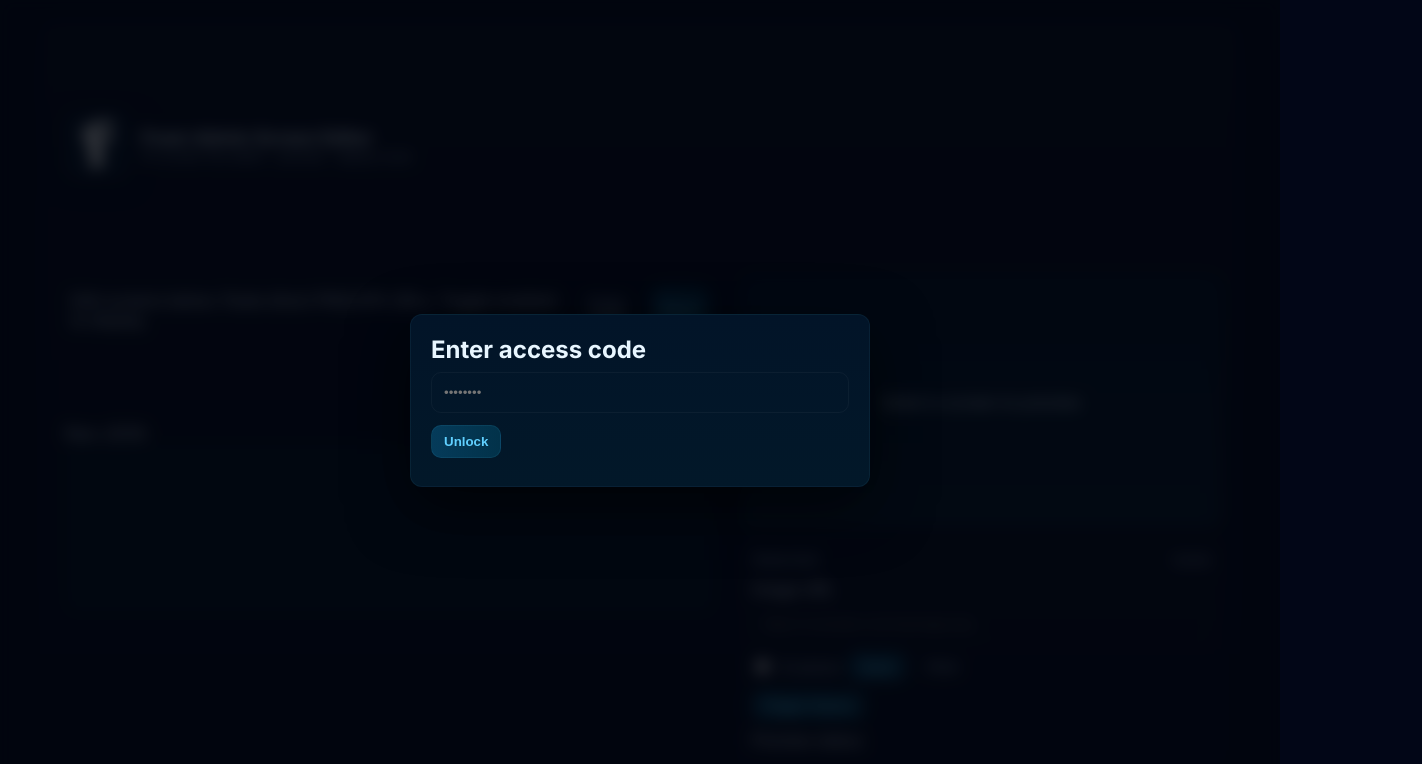
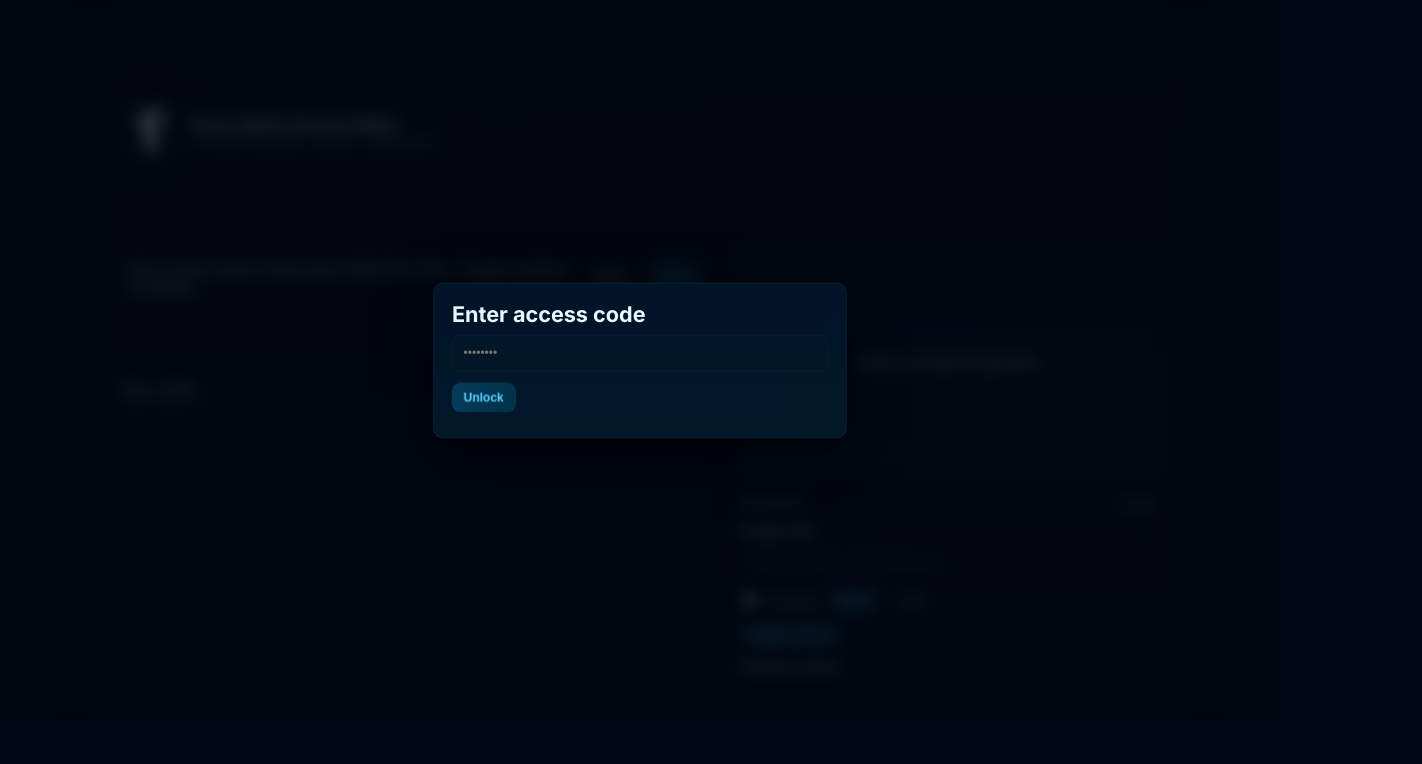
Before and after one commit to GameboyAlex1234/FnamImagepanel, a plain HTML site: page index.html in a window 1280 px wide. Shown: the whole page, 1422 px wide, since content can reach past the window. Drawn offline with Linux system fonts and the light colour scheme; no server answers.

Commit message:
Update index.html

```diff
--- a/index.html
+++ b/index.html
@@ -11,6 +11,14 @@
   --accent2:#6ee7b7;--glass:rgba(255,255,255,0.03);--radius:14px;--pad:14px;
   font-family:Inter,system-ui,-apple-system,Segoe UI,Roboto,"Helvetica Neue",Arial;
 }
+
+  html {
+  transform: scale(0.9);           /* scale page to 90% */
+  transform-origin: top left;      /* start scaling from top-left */
+  width: 111.11%;                  /* counteract scale to avoid horizontal scroll */
+  height: 111.11%;                 /* optional: maintain full height */
+}
+
 *{box-sizing:border-box}
 html,body{height:100%;margin:0;background:var(--bg0);color:#e8f6ff;overflow:hidden}
 body{display:flex;align-items:center;justify-content:center;padding:26px}
```
